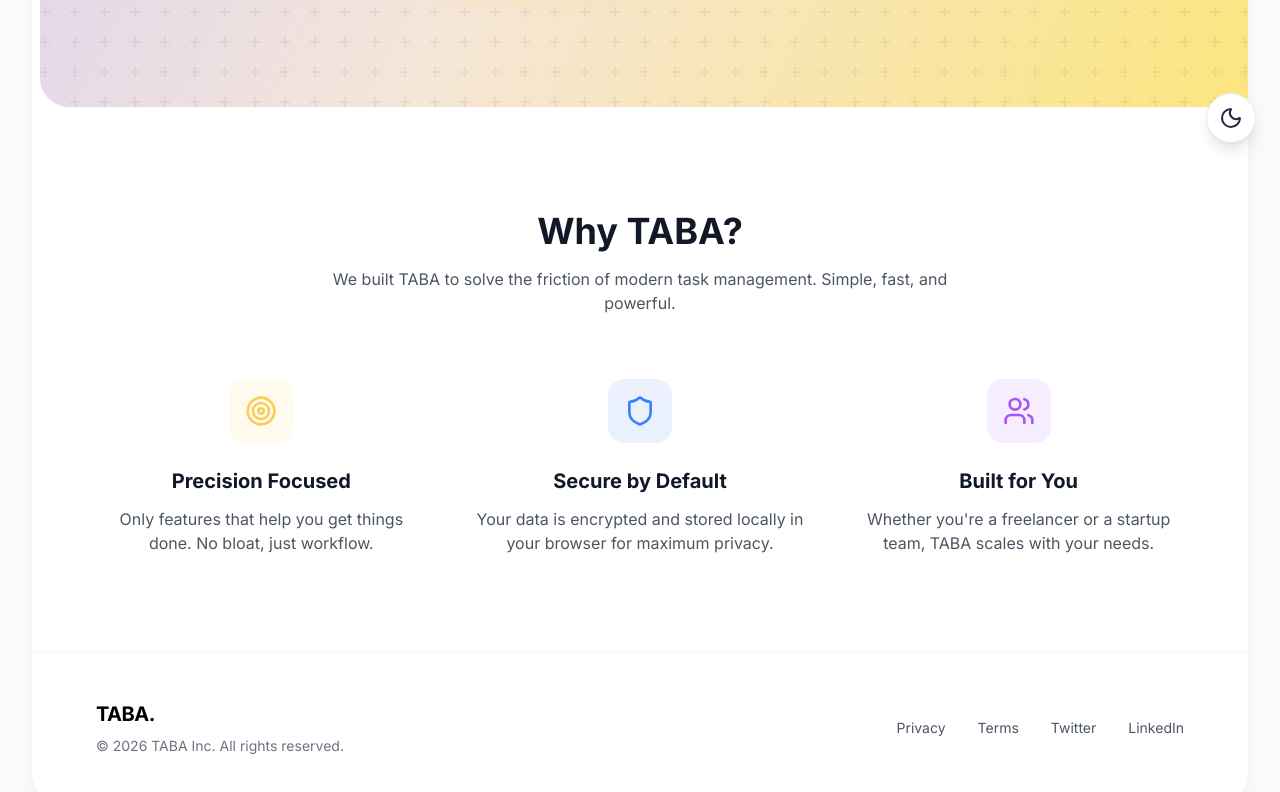
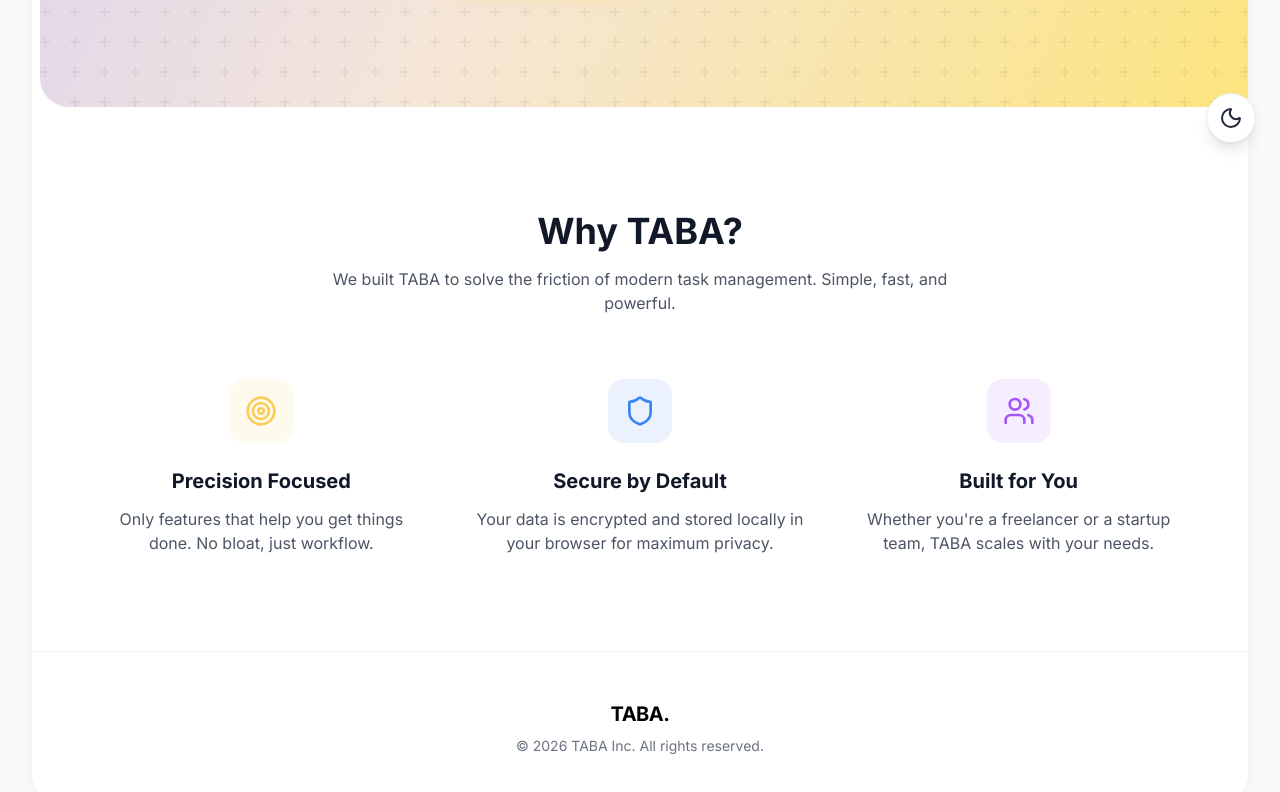
Before and after one commit to AdityaVN5/taba, a React (Vite) app: page / in a window 1280 px wide. Shown: the part 633-1425 px from the top of the page. Built offline with nearby package versions, Linux system fonts and the light colour scheme.

Commit message:
fixed footer

```diff
--- a/components/Footer.tsx
+++ b/components/Footer.tsx
@@ -3,18 +3,9 @@
 export const Footer: React.FC = () => {
   return (
     <footer className="py-12 px-8 md:px-16 border-t border-gray-100 dark:border-gray-800 bg-white dark:bg-gray-900 transition-colors duration-300">
-      <div className="max-w-7xl mx-auto flex flex-col md:flex-row justify-between items-center gap-6">
-        <div className="flex flex-col items-center md:items-start gap-2">
-          <span className="font-bold text-xl text-black dark:text-white tracking-tight">TABA.</span>
-          <p className="text-sm text-gray-500 dark:text-gray-400">© 2026 TABA Inc. All rights reserved.</p>
-        </div>
-
-        <div className="flex items-center gap-8">
-          <a href="#" className="text-sm text-gray-600 dark:text-gray-400 hover:text-black dark:hover:text-white transition-colors">Privacy</a>
-          <a href="#" className="text-sm text-gray-600 dark:text-gray-400 hover:text-black dark:hover:text-white transition-colors">Terms</a>
-          <a href="#" className="text-sm text-gray-600 dark:text-gray-400 hover:text-black dark:hover:text-white transition-colors">Twitter</a>
-          <a href="#" className="text-sm text-gray-600 dark:text-gray-400 hover:text-black dark:hover:text-white transition-colors">LinkedIn</a>
-        </div>
+      <div className="max-w-7xl mx-auto flex flex-col items-center gap-2 text-center">
+        <span className="font-bold text-xl text-black dark:text-white tracking-tight">TABA.</span>
+        <p className="text-sm text-gray-500 dark:text-gray-400">© 2026 TABA Inc. All rights reserved.</p>
       </div>
     </footer>
   );
```
